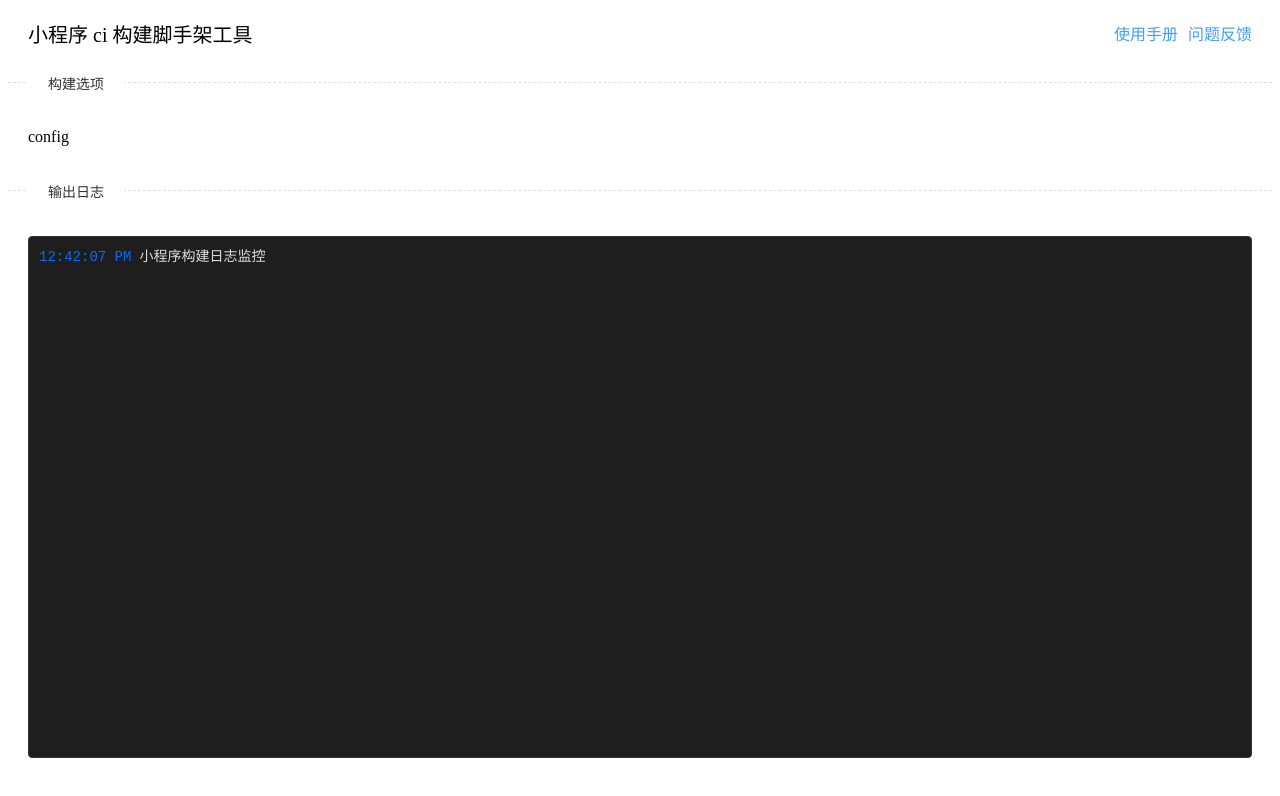
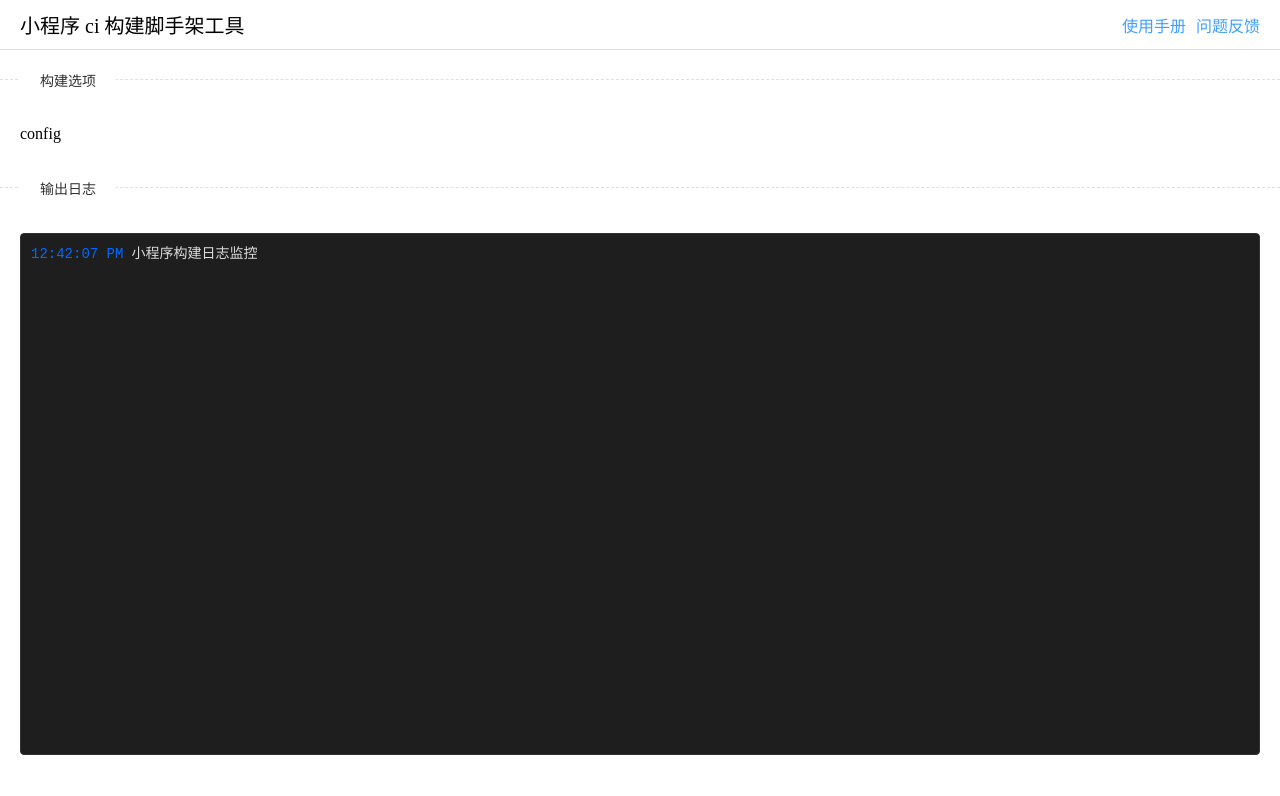
Before and after one commit to yanquankun/mint-fe-tools, a Vue app in the folder packages/@mpsc/cli-page/: page / in a window 1280 px wide. Shown: the top 796 px of the page. Built offline with nearby package versions, Linux system fonts and the light colour scheme.

Commit message:
feat: header UI调整

```diff
--- a/packages/@mpsc/cli-page/src/App.vue
+++ b/packages/@mpsc/cli-page/src/App.vue
@@ -42,6 +42,12 @@ const logger = ref<InstanceType<typeof Log> | null>(null);
     display: flex;
     justify-content: space-between;
     align-items: center;
+    position: sticky;
+    top: 0;
+    background: #fff;
+    z-index: 9999;
+    border-bottom: 1px solid #dcdfe6;
+    margin-bottom: 5px;
 
     &-title {
       font-size: 20px;
--- a/packages/@mpsc/cli-page/src/style.css
+++ b/packages/@mpsc/cli-page/src/style.css
@@ -13,3 +13,8 @@
     background: rgb(227, 225, 225);
   }
 }
+
+body {
+  margin: 0;
+  padding: 0;
+}
```
